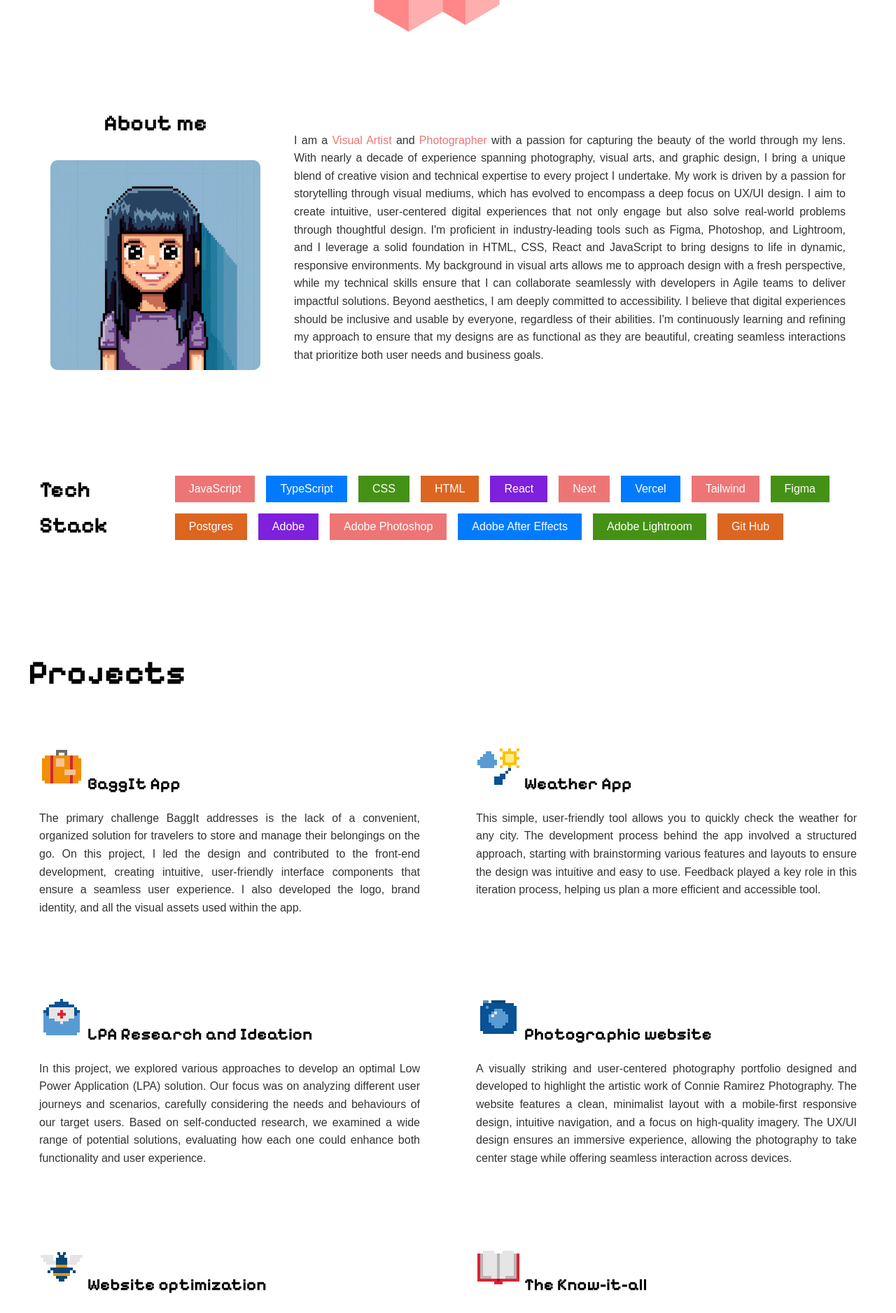
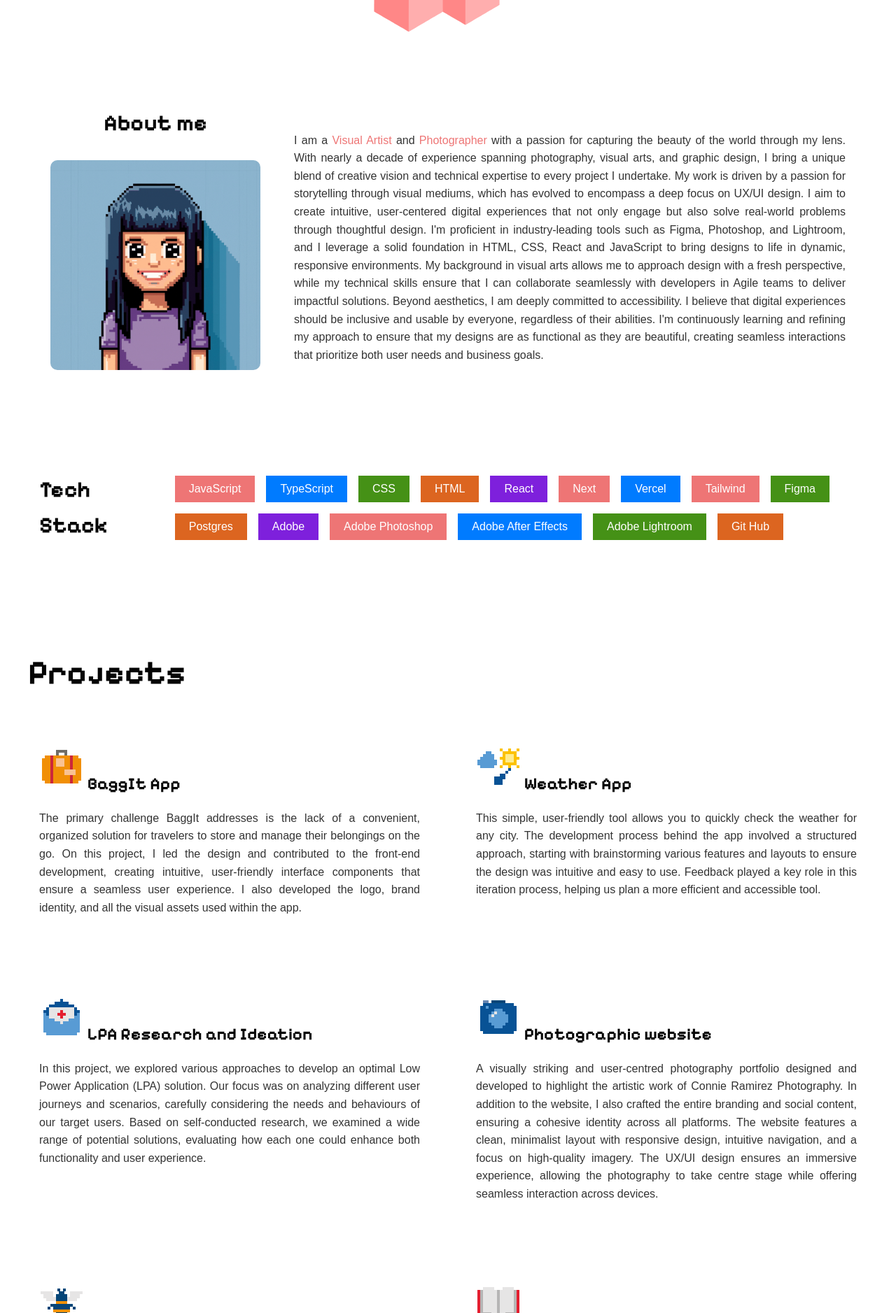
Before and after one commit to Cecil2024/portfolio2, a Next.js app: page / in a window 1280 px wide. Shown: the part 392-2269 px from the top of the page at 70% size. Built offline with nearby package versions, Linux system fonts and the light colour scheme.

Commit message:
updated Me picture

```diff
--- a/app/page.tsx
+++ b/app/page.tsx
@@ -29,7 +29,7 @@ export default function Home() {;
         <div className={styles.aboutMeContainer}>
         <div className={styles.aboutMeText}>
         <h2>About me</h2>
-        <Image src="/smiling open eyes.png" alt="girl icon" width={300} height={300}
+        <Image src="/Connie animated1.gif" alt="girl icon" width={300} height={300}
         onMouseEnter={() => ('/open mouth winking hand.png')}
         onMouseLeave={() => ('/smiling open eyes.png')}/>
         </div>
@@ -88,7 +88,7 @@ export default function Home() {;
           </div>
           <div className={styles.project}>
             <Link href="https://www.connieramphoto.co.uk/" target="_blank"><h3> <Image src="/camera-64.png" alt="Camera icon" width={64} height={64} /> Photographic website</h3></Link>
-            <p>A visually striking and user-centered photography portfolio designed and developed to highlight the artistic work of Connie Ramirez Photography. The website features a clean, minimalist layout with a mobile-first responsive design, intuitive navigation, and a focus on high-quality imagery. The UX/UI design ensures an immersive experience, allowing the photography to take center stage while offering seamless interaction across devices.</p>
+            <p>A visually striking and user-centred photography portfolio designed and developed to highlight the artistic work of Connie Ramirez Photography. In addition to the website, I also crafted the entire branding and social content, ensuring a cohesive identity across all platforms. The website features a clean, minimalist layout with responsive design, intuitive navigation, and a focus on high-quality imagery. The UX/UI design ensures an immersive experience, allowing the photography to take centre stage while offering seamless interaction across devices.</p>
           </div>
           <div className={styles.project}>
             <Link href="https://www.figma.com/board/KqL6poiU120C3r5EFA2R89/Mrs.-Bee?node-id=0-1&t=VauDG2KrrUzVB7jY-1/" target="_blank"><h3> <Image src="/bee-64.png" alt="Bee icon" width={64} height={64} /> Website optimization</h3></Link>
```
Also changed, not shown: public/Connie animated1.gif (added).
